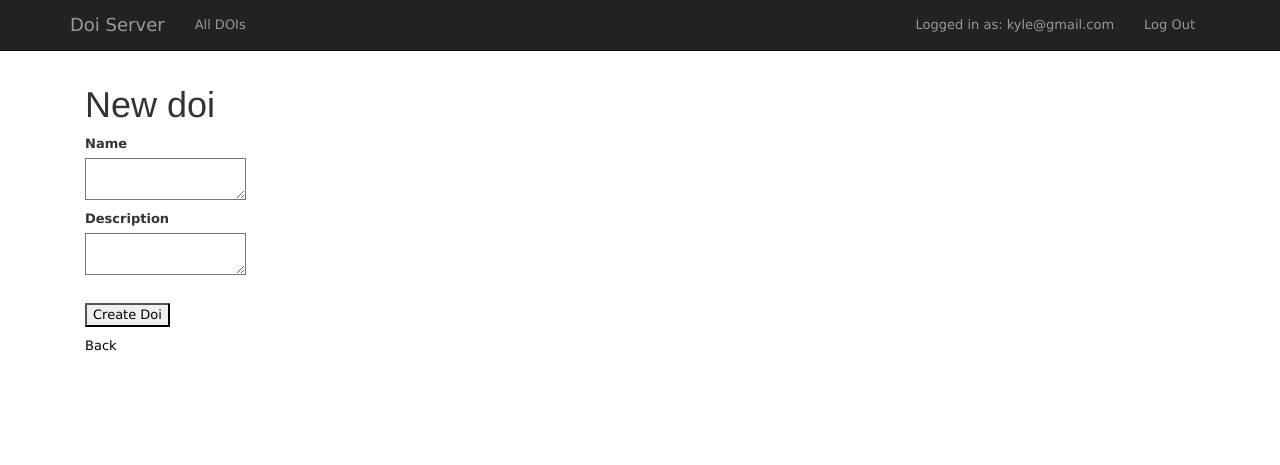
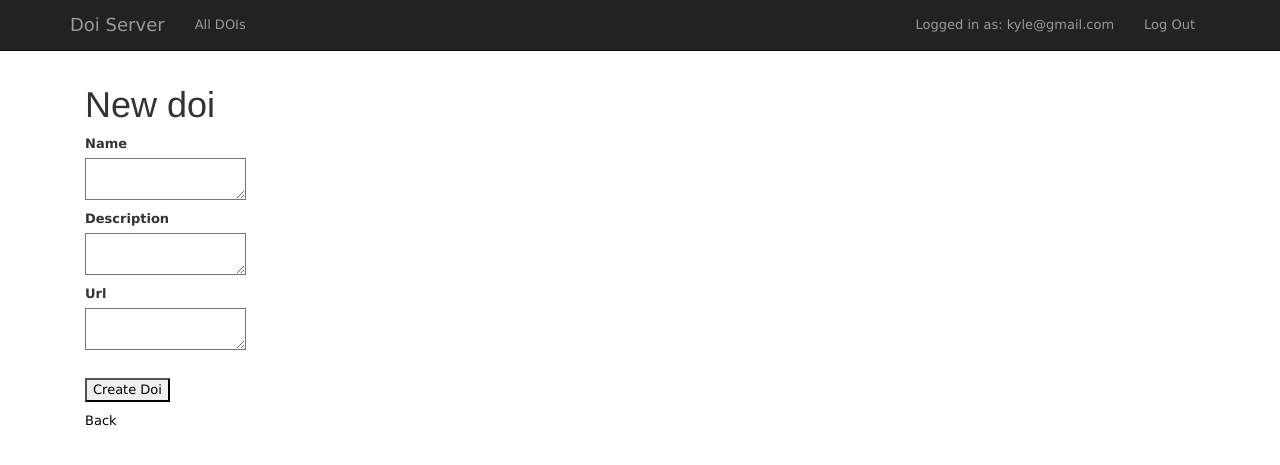
Before and after one commit to nomadmtb/cins465_doi_server, a Rails app: page /dois/new in a window 1280 px wide. Shown: the top 465 px of the page. Run offline with Rails 7, Linux system fonts and the light colour scheme; a user stored in the database is signed in; style sheets or scripts are compiled from the project's sources; some libraries are stand-ins or nearby versions.

Commit message:
Form dois->urls

```diff
--- a/DoiServer/app/controllers/dois_controller.rb
+++ b/DoiServer/app/controllers/dois_controller.rb
@@ -30,6 +30,14 @@ class DoisController < ApplicationController
   # POST /dois.json
   def create
     @doi = Doi.new(doi_params)
+
+    if @doi.save
+    puts "******************"
+	    @url = Url.new
+	    @url.doi_id=@doi.id
+	    @url.url = params[:doi][:url]
+	    @url.save
+    end
 
     respond_to do |format|
       if @doi.save
@@ -74,6 +82,6 @@ class DoisController < ApplicationController
 
     # Never trust parameters from the scary internet, only allow the white list through.
     def doi_params
-      params.require(:doi).permit(:name, :description, :user_id)
+      params.require(:doi).permit(:name, :description, :user_id, :url)
     end
 end
--- a/DoiServer/app/models/doi.rb
+++ b/DoiServer/app/models/doi.rb
@@ -3,5 +3,6 @@ class Doi < ActiveRecord::Base
 	belongs_to :user
 	has_many :urls, :dependent => :destroy
 	has_many :reviews, :dependent => :destroy
+	attr_accessor :url
 
 end
--- a/DoiServer/app/views/dois/_form.html.erb
+++ b/DoiServer/app/views/dois/_form.html.erb
@@ -20,6 +20,11 @@
     <%= f.text_area :description %>
   </div>
 
+  <div class="field">
+    <%= f.label "Url" %><br>
+    <%= f.text_area :url %>
+  </div>
+
   <%= f.hidden_field :user_id %><br>
 
   <div class="actions">
```
Also changed, not shown: DoiServer/db/development.sqlite3, 1 other file.
